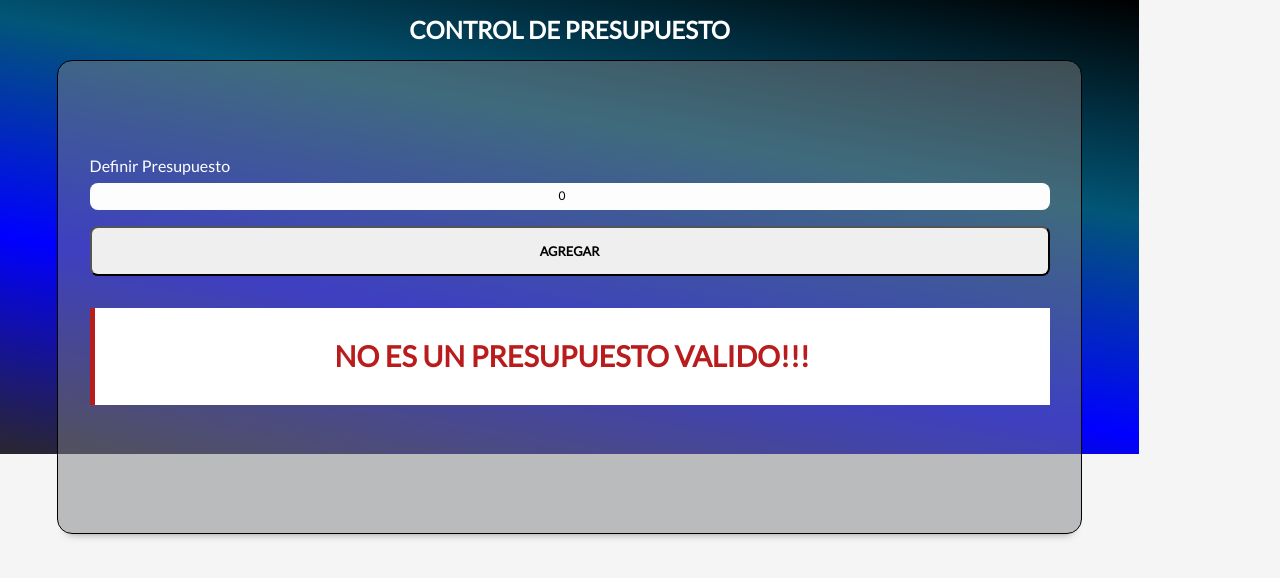
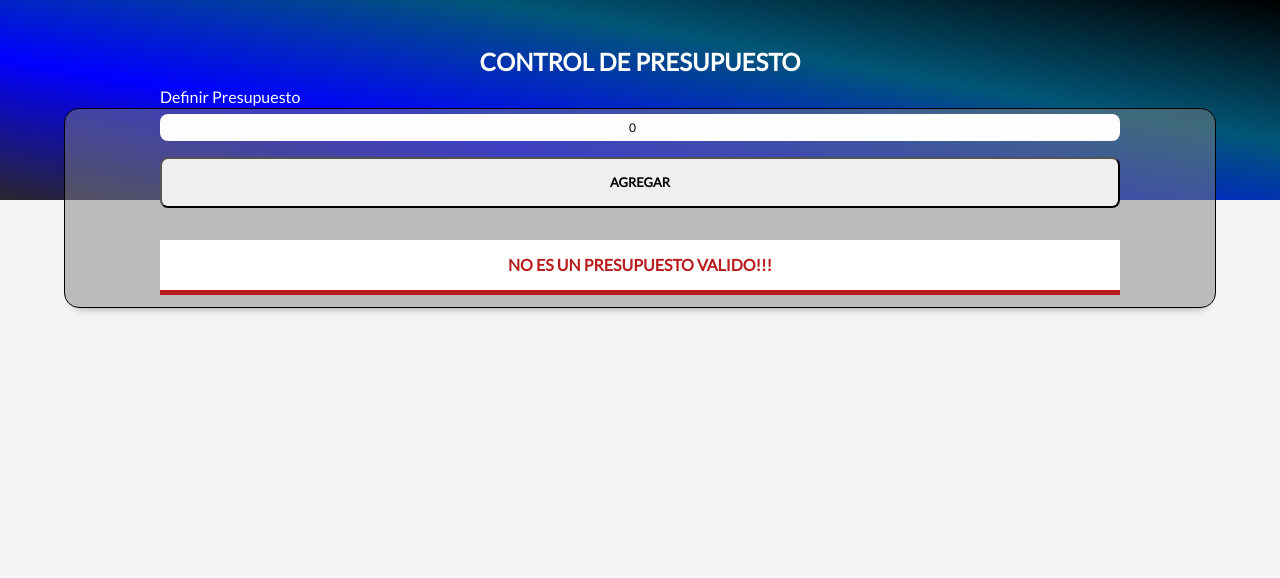
Before and after one commit to CarlosAlfredo4200/presupuestopersonal, a React (Vite) app: page / in a window 1280 px wide. Both pictures are taken after a click on the input "Agregar". Shown: the top 578 px of the page. Built offline with nearby package versions, Linux system fonts and the light colour scheme; a web font is replaced by a local one.

Commit message:
header b

```diff
--- a/src/index.css
+++ b/src/index.css
@@ -45,13 +45,14 @@ h2 {
 
 header {
     background: linear-gradient( 10deg, rgb(42, 38, 46), blue, rgb(2, 86, 119),  black);
-    width: 89%;
+    width: 100%;
+    height: 200px;
 }
 
 
 
 header h1 {
-    padding: 1rem 0;
+    padding: 3rem 0;
     margin: 0;
     color: var(--blanco);
     text-align: center;
@@ -137,17 +138,17 @@ header h1 {
 }
 
 .alerta {
-    padding: 2rem 5rem;
+    padding: 1rem 5rem;
     max-width: 60rem;
     margin: 2rem auto 2rem auto;
     font-weight: 900;
     text-transform: uppercase;
-    font-size: 1.8rem;
+    font-size: 1rem;
     text-align: center;
 }
 .alerta.error {
     background-color: var(--blanco);
-    border-left: 5px solid #b91c1c;
+    border-bottom: 5px solid #b91c1c;
     color: #b91c1c;
 }
 
@@ -156,6 +157,7 @@ header h1 {
     width: 90%;
     max-width: 80rem;
     margin: 0 auto;
+    height: 200px;
     background-color: #7e80837e;
     border: 1px solid black;
     border-radius: 15px;
@@ -167,7 +169,7 @@ header h1 {
     display: flex;
     justify-content: space-between;
     align-items: center;
-    transform: translateY(5rem);
+    transform: translateY(4rem);
 }
 .dos-columnas {
     flex-direction: column;
```
